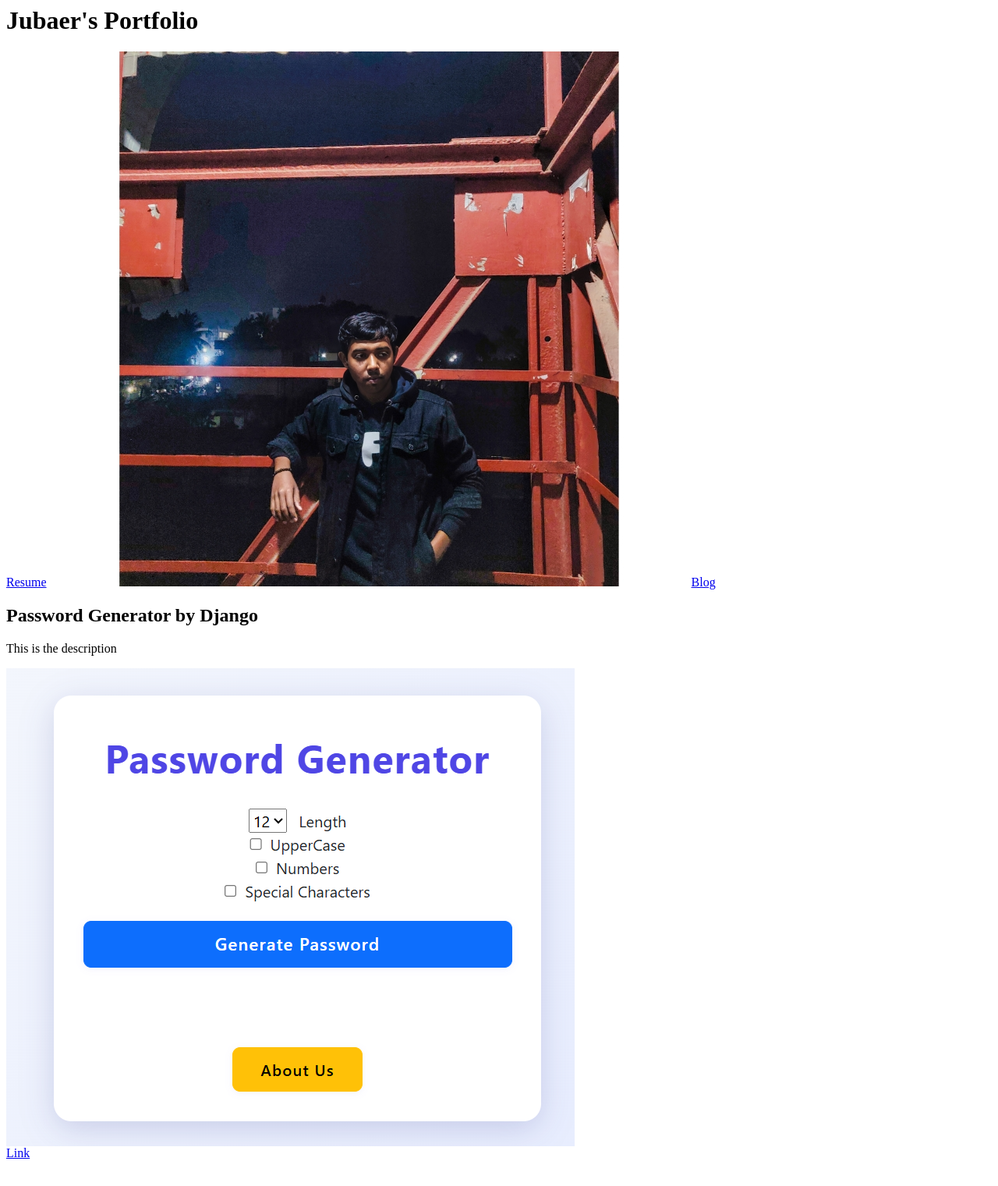
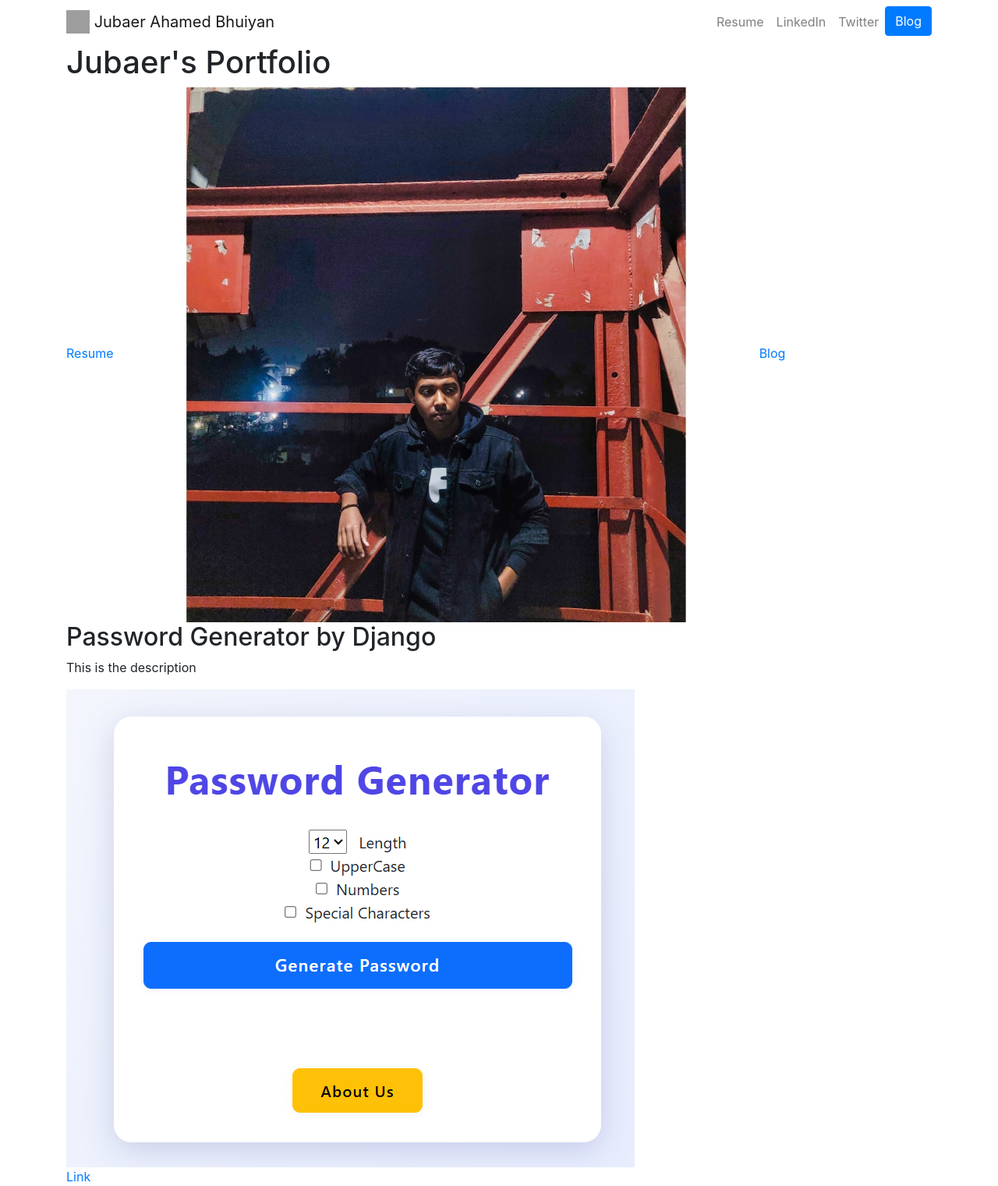
Before and after one commit to jubaer-bhuiyan/Personal-Portfolio-Project, a Django app: page / in a window 1280 px wide. Shown: the whole page at 78% size. Before the commit the page ends 1486 px from the top, so only its background shows below. Run offline with Django 4.2, Linux system fonts and the light colour scheme; data comes from the database, SQL or seed files in the repository; some libraries are stand-ins or nearby versions; grey boxes are pictures that could not be loaded.

Commit message:
base Template

```diff
--- a/blog/templates/blog/allBlogs.html
+++ b/blog/templates/blog/allBlogs.html
@@ -1,3 +1,7 @@
+{% extends 'portfolio/base.html' %}
+
+{% block content %}
+
     <h1>Jubaer's Blog</h1>
 
     <h2>Jubaer has written {{ blogs.count }} blog{{ blogs.count|pluralize }}</h2>
@@ -9,3 +13,5 @@
         <p>{{ blog.content|striptags|truncatechars:100 }}</p>
 
     {% endfor %}
+
+{% endblock %}
--- /dev/null
+++ b/portfolio/templates/portfolio/base.html
@@ -0,0 +1,62 @@
+{% load static %}
+<!doctype html>
+<html lang="en">
+
+<head>
+  <!-- Required meta tags -->
+  <meta charset="utf-8">
+  <meta name="viewport" content="width=device-width, initial-scale=1, shrink-to-fit=no">
+
+  <!-- Bootstrap CSS -->
+  <link rel="stylesheet" href="https://stackpath.bootstrapcdn.com/bootstrap/4.4.1/css/bootstrap.min.css" integrity="sha384-Vkoo8x4CGsO3+Hhxv8T/Q5PaXtkKtu6ug5TOeNV6gBiFeWPGFN9MuhOf23Q9Ifjh" crossorigin="anonymous">
+
+  <link rel="stylesheet" href="{% static "portfolio/custom.css" %}">
+
+  <link href="https://fonts.googleapis.com/css?family=Lato&display=swap" rel="stylesheet">
+
+  <link rel="icon" type="image/png" href="{% static "portfolio/Logo.png" %}">
+
+  <title>Jubaer Ahamed Bhuiyan</title>
+</head>
+
+<body>
+
+  <nav id="topNav" class="navbar navbar-expand-md navbar-light">
+    <div class="container">
+      <a class="navbar-brand" href="{% url 'home' %}">
+        <img src="{% static "portfolio/Logo.png" %}" width="30" height="30" class="d-inline-block align-top" alt="Jubaer's Logo">
+        <span>Jubaer Ahamed Bhuiyan</span>
+      </a>
+      <button class="navbar-toggler" type="button" data-toggle="collapse" data-target="#navbarNav" aria-controls="navbarNav" aria-expanded="false" aria-label="Toggle navigation">
+        <span class="navbar-toggler-icon"></span>
+      </button>
+      <div class="collapse navbar-collapse text-center" id="navbarNav">
+        <ul class="navbar-nav ml-auto">
+          <li class="nav-item">
+            <a class="nav-link" href="{% static "portfolio/resume.pdf" %}">Resume</a>
+          </li>
+          <li class="nav-item">
+            <a class="nav-link" href="https://www.linkedin.com/in/nick-walter/" target="_blank">LinkedIn</a>
+          </li>
+          <li class="nav-item">
+            <a class="nav-link" href="https://twitter.com/ZappyCode" target="_blank">Twitter</a>
+          </li>
+          <li>
+            <a role="button" href="{% url 'blog:allBlogs' %}" class="btn btn-primary">Blog</a>
+          </li>
+        </ul>
+      </div>
+    </div>
+  </nav>
+  <div class="container">
+    {% block content %}{% endblock %}
+  </div>
+
+  <!-- Optional JavaScript -->
+  <!-- jQuery first, then Popper.js, then Bootstrap JS -->
+  <script src="https://code.jquery.com/jquery-3.4.1.slim.min.js" integrity="sha384-J6qa4849blE2+poT4WnyKhv5vZF5SrPo0iEjwBvKU7imGFAV0wwj1yYfoRSJoZ+n" crossorigin="anonymous"></script>
+  <script src="https://cdn.jsdelivr.net/npm/popper.js@1.16.0/dist/umd/popper.min.js" integrity="sha384-Q6E9RHvbIyZFJoft+2mJbHaEWldlvI9IOYy5n3zV9zzTtmI3UksdQRVvoxMfooAo" crossorigin="anonymous"></script>
+  <script src="https://stackpath.bootstrapcdn.com/bootstrap/4.4.1/js/bootstrap.min.js" integrity="sha384-wfSDF2E50Y2D1uUdj0O3uMBJnjuUD4Ih7YwaYd1iqfktj0Uod8GCExl3Og8ifwB6" crossorigin="anonymous"></script>
+</body>
+
+</html>
--- a/portfolio/templates/portfolio/home.html
+++ b/portfolio/templates/portfolio/home.html
@@ -1,3 +1,7 @@
+{% extends 'portfolio/base.html' %}
+
+{% block content %}
+
     <h1>Jubaer's Portfolio</h1>
 
     {% load static %}
@@ -17,3 +21,5 @@
                 <br><a href="{{ project.url }}">Link</a>
             {% endif %}
     {% endfor %}
+
+{% endblock %}
```
Also changed, not shown: blog/templates/blog/detail.html (+9 -3 lines). Lines whose indentation alone changed are shown as unchanged.
